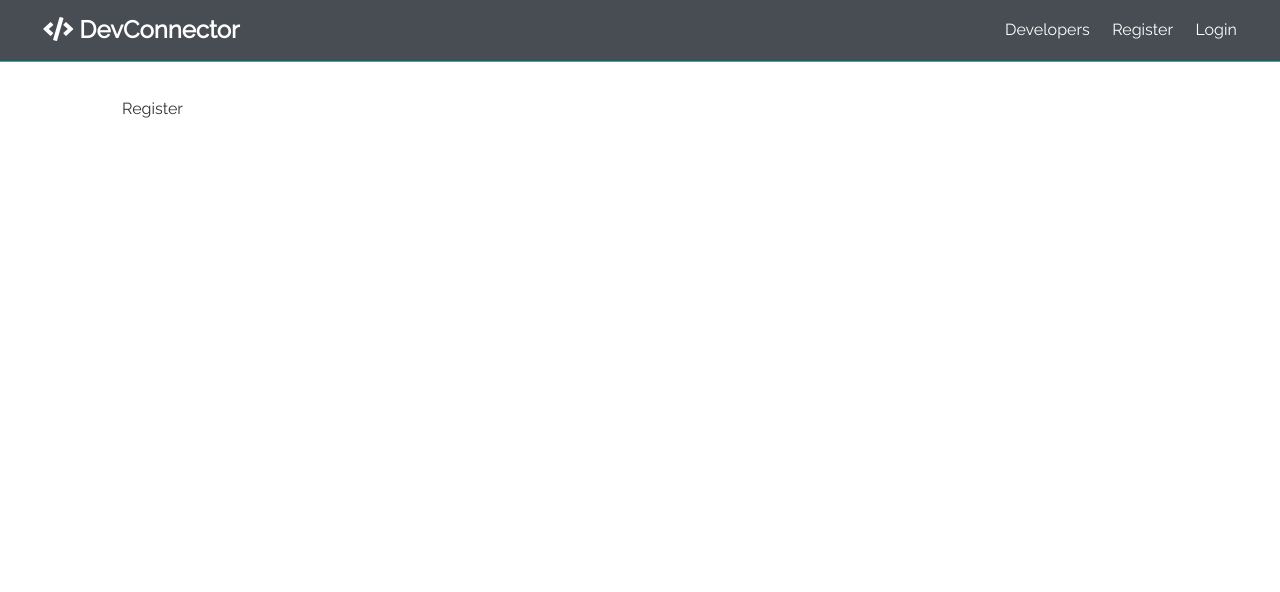
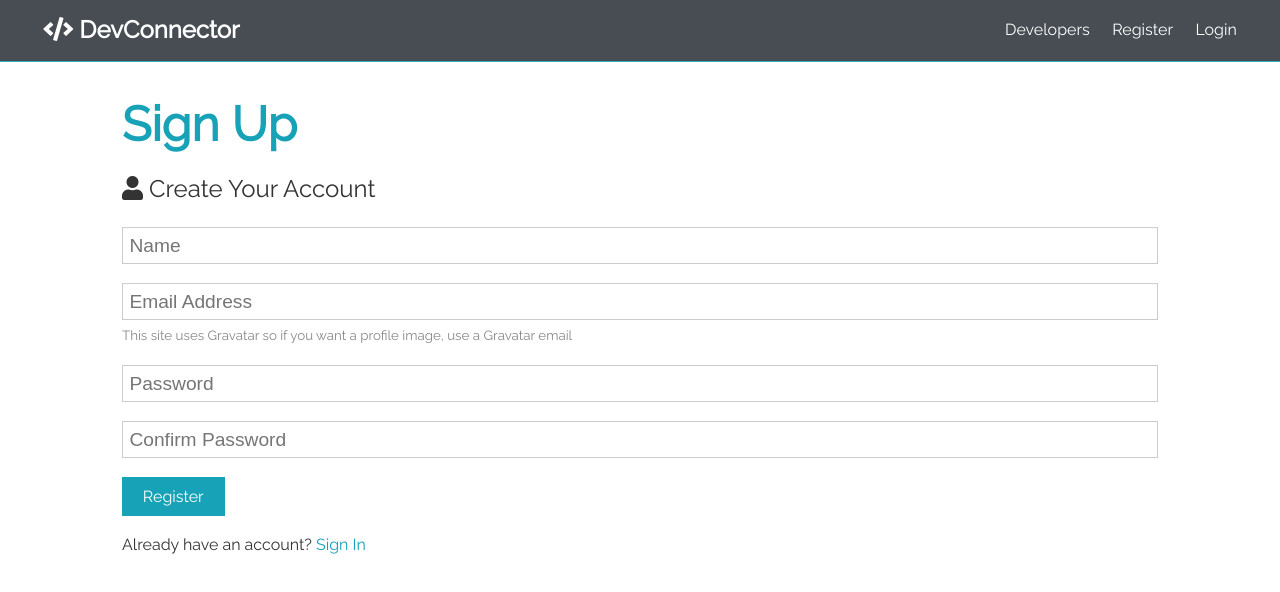
Before and after one commit to IrakliGiorgadze/DevConnect-React, a React (Create React App) app in the folder client/: page /register in a window 1280 px wide. Shown: the top 592 px of the page. Built offline with nearby package versions, Linux system fonts and the light colour scheme.

Commit message:
add register form and validation

```diff
--- a/client/src/components/auth/Register.js
+++ b/client/src/components/auth/Register.js
@@ -1,7 +1,88 @@
-import React from "react";
+import React, { Fragment, useState } from "react";
 
 const Register = () => {
-  return <div>Register</div>;
+  const [formData, setFormData] = useState({
+    name: "",
+    email: "",
+    password: "",
+    password2: "",
+  });
+
+  const { name, email, password, password2 } = formData;
+
+  const onChange = (e) =>
+    setFormData({
+      ...formData,
+      [e.target.name]: e.target.value,
+    });
+
+  const onSubmit = (e) => {
+    e.preventDefault();
+    if (password !== password2) {
+      console.log("Passwords do not macth");
+    } else {
+      console.log(formData);
+    }
+  };
+
+  return (
+    <Fragment>
+      <h1 className="large text-primary">Sign Up</h1>
+      <p className="lead">
+        <i className="fas fa-user"></i> Create Your Account
+      </p>
+      <form className="form" onSubmit={(e) => onSubmit(e)}>
+        <div className="form-group">
+          <input
+            type="text"
+            placeholder="Name"
+            name="name"
+            value={name}
+            onChange={(e) => onChange(e)}
+            required
+          />
+        </div>
+        <div className="form-group">
+          <input
+            type="email"
+            placeholder="Email Address"
+            name="email"
+            value={email}
+            onChange={(e) => onChange(e)}
+            required
+          />
+          <small className="form-text">
+            This site uses Gravatar so if you want a profile image, use a
+            Gravatar email
+          </small>
+        </div>
+        <div className="form-group">
+          <input
+            type="password"
+            placeholder="Password"
+            name="password"
+            value={password}
+            onChange={(e) => onChange(e)}
+            minLength="6"
+          />
+        </div>
+        <div className="form-group">
+          <input
+            type="password"
+            placeholder="Confirm Password"
+            name="password2"
+            value={password2}
+            onChange={(e) => onChange(e)}
+            minLength="6"
+          />
+        </div>
+        <input type="submit" className="btn btn-primary" value="Register" />
+      </form>
+      <p className="my-1">
+        Already have an account? <a href="login.html">Sign In</a>
+      </p>
+    </Fragment>
+  );
 };
 
 export default Register;
```
Also changed, not shown: 1 other file (tests, documents, lock files or other folders).
